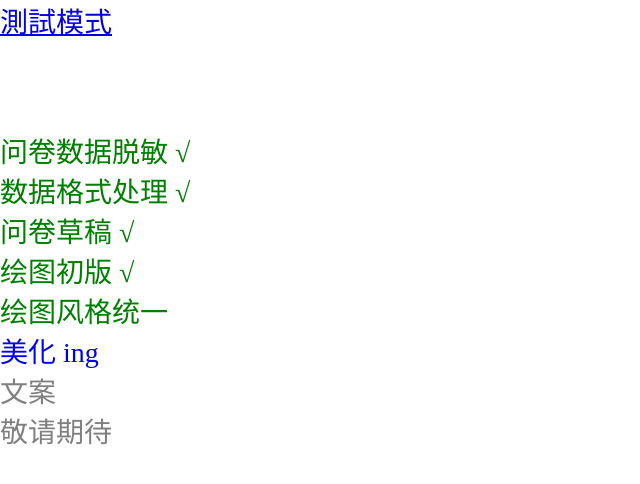
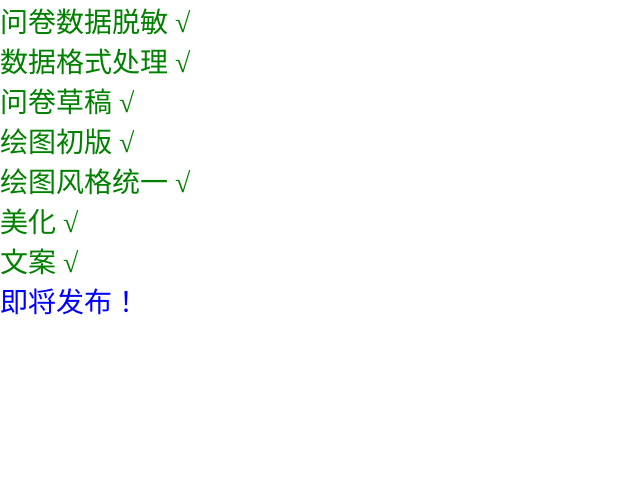
Before and after one commit to wbxl2000/sdusexeducation, a website: page index.html in a window 1280 px wide. Shown: the whole page, without its empty margins (0-640 px from the left). Drawn offline with Linux system fonts and the light colour scheme.

Commit message:
ready to publish

```diff
--- a/index.html
+++ b/index.html
@@ -1,25 +1,29 @@
 <!DOCTYPE html>
 <html lang="en">
+
 <head>
   <meta charset="UTF-8">
   <meta http-equiv="X-UA-Compatible" content="IE=edge">
   <meta name="viewport" content="width=device-width, initial-scale=1.0">
-  <title>sdu 性图鉴问卷结果</title>
+  <title>非官方 | 2021年世一大性图鉴分析报告</title>
 </head>
+
 <body>
   <!-- <embed src="镜子-刘慈欣.pdf"> -->
-  <a href="./test.html"> 測試模式 </a> <br> <br> <br> <br> <br> <br>
+  <!-- <a href="./test.html"> 測試模式 </a> <br> <br> <br> <br> <br> <br> -->
+
+  <!-- <iframe src="镜子-刘慈欣.pdf" width="100%" height="100%" scroll="no"></iframe> -->
 
   <a href="" class="node done"> 问卷数据脱敏 √ </a> <br>
   <a href="" class="node done"> 数据格式处理 √ </a> <br>
   <a href="" class="node done"> 问卷草稿 √ </a> <br>
   <a href="" class="node done"> 绘图初版 √ </a> <br>
-  <a href="" class="node done"> 绘图风格统一 </a> <br>
-  <a href="" class="node ing"> 美化 ing</a> <br>
-  <a href="" class="node future"> 文案 </a> <br>
-  <a href="" class="node future"> 敬请期待 </a> <br>
-  <!-- <iframe src="镜子-刘慈欣.pdf" width="100%" height="100%" scroll="no"></iframe> -->
+  <a href="" class="node done"> 绘图风格统一 √ </a> <br>
+  <a href="" class="node done"> 美化 √ </a> <br>
+  <a href="" class="node done"> 文案 √ </a> <br>
+  <a href="" class="node ing"> 即将发布！ </a> <br>
 </body>
+
 </html>
 
 <style>
@@ -33,18 +37,23 @@
     height: 100%;
     width: 100%;
   }
+
   a {
     font-size: 28px;
   }
+
   .node {
     text-decoration: none;
   }
+
   .done {
     color: green;
   }
+
   .ing {
     color: blue;
   }
+
   .future {
     color: gray;
   }
```
